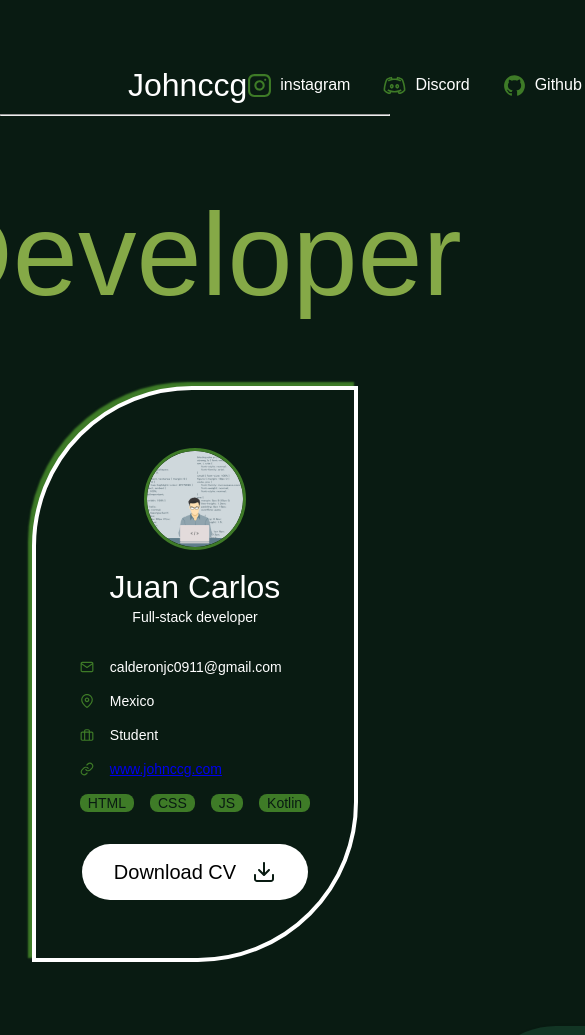
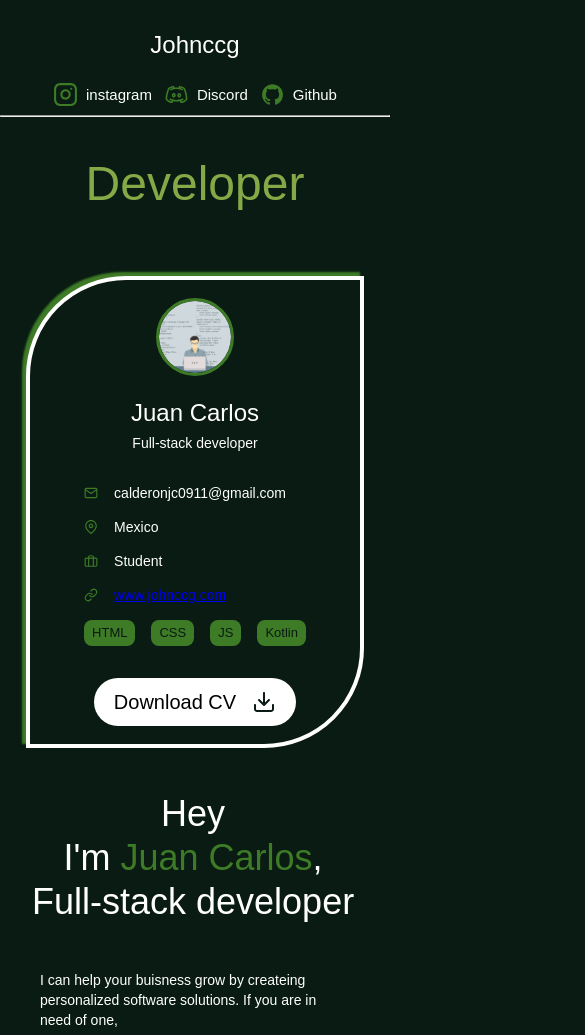
Before and after one commit to Johnccg/Portfolio, a plain HTML site: page index.html in a window 390 px wide. Shown: the top 1035 px of the page, 585 px wide, since content can reach past the window. Drawn offline with Linux system fonts and the light colour scheme.

Commit message:
Add responsiveness for smartphones

```diff
--- a/index.html
+++ b/index.html
@@ -32,7 +32,7 @@
     <hr>
 
     <!-- Intorduction section -->
-    <article class="article-intorduction">
+    <article class="article-introduction">
         <div class="title">
             Developer
         </div>
--- a/styles.css
+++ b/styles.css
@@ -316,7 +316,7 @@ nav {
     position: relative;
 }
 
-.introduction-paragraph>p {
+.introduction-paragraph > p {
     padding: 0px 24px;
     display: flex;
     flex-direction: row;
@@ -492,8 +492,150 @@ footer {
 
 .footer-icon > img {
     flex-shrink: 0;
-    width: 48px;
-    height: 48px;
+    width: 60%;
+    height: 60%;
     position: relative;
     overflow: visible;
 }
+
+@media only screen and (max-width: 600px) {
+    /* General Styles */
+    body {
+        margin: 24px 0;
+        font-size: 15px;
+    }
+
+    header {
+        flex-direction: column;
+        align-items: center;
+        padding: 0 24px;
+        gap: 16px;
+    }
+
+    nav {
+        gap: 12px;
+        flex-wrap: wrap;
+        justify-content: center;
+    }
+
+    h1 {
+        font-size: 52;
+    }
+
+    /* Header styles */
+    .logo-text {
+        font-size: 24px;
+    }
+
+    /* Inroduction section styles */
+    .article-introduction {
+        padding: 32px 16px;
+    }
+
+    .title {
+        font-size: 48px;
+        line-height: 56px;
+        text-align: center;
+    }
+
+    .introduction {
+        flex-direction: column;
+        gap: 24px;
+        padding: 0 16px;
+    }
+
+    .introduction-element {
+        width: 90%;
+        height: auto;
+        border-radius: 100px 0;
+        padding: 18px;
+    }
+
+    .introduction-element2 {
+        padding: 20px 0;
+        flex-direction: column;
+        gap: 24px;
+    }
+
+    .introduction-paragraph > p {
+        padding: 0px 8px;
+        font-size: 14px;
+        line-height: 20px;
+        text-align: left;
+    }
+
+    .title2 {
+        font-size: 36px;
+        line-height: 44px;
+        text-align: center;
+    }
+
+    .presentation {
+        font-size: 36px;
+        line-height: 44px;
+        text-align: center;
+    }
+
+    .profile-photo {
+        width: 72px;
+        height: 72px;
+    }
+
+    .name {
+        font-size: 24px;
+    }
+
+    .download-button {
+        padding: 12px 20px;
+        border-radius: 24px;
+    }
+
+    .info-languages > div {
+        padding: 4px 8px;
+        font-size: 13px;
+    }
+
+    .highlights {
+        padding: 24px;
+        border-radius: 24px;
+    }
+
+    /* About me section styles */
+    .about-me-container {
+        padding: 0 16px;
+        flex-direction: column;
+        gap: 24px;
+        align-items: stretch;
+    }
+
+    .about-me-title {
+        font-size: 52px;
+    }
+
+    .about-me-text {
+        width: 75%;
+        font-size: 14px;
+        line-height: 20px;
+    }
+
+    .about-me-image {
+        width: 100%;
+        height: auto;
+        max-width: 460px;
+    }
+
+    /* Footer styles */
+    footer {
+        padding: 32px 16px;
+    }
+
+    .footer-socials {
+        gap: 20px;
+    }
+
+    .footer-icon {
+        width: 30px;
+        height: 30px;
+    }
+
+}
```
